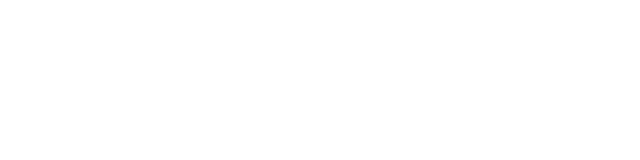
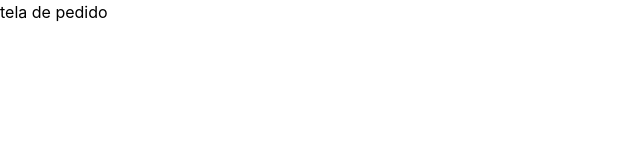
Before and after one commit to barbara-dsv/loja_marujinho_front, a React (Vite) app: page / in a window 1280 px wide. Shown: the top 160 px of the page, without its empty margins (0-640 px from the left). Built offline with nearby package versions, Linux system fonts and the light colour scheme.

Commit message:
:construction: feat: comecando tela de pedido

```diff
--- /dev/null
+++ b/src/pages/Pedido/index.tsx
@@ -0,0 +1,8 @@
+export const Pedido: React.FC = () => {
+
+    return (
+        <div >
+            <h1>tela de pedido</h1>
+        </div>
+    )
+}
--- a/src/routes.tsx
+++ b/src/routes.tsx
@@ -1,10 +1,12 @@
 import { createBrowserRouter, createRoutesFromElements, Route } from "react-router-dom";
+import { Pedido } from "./pages/Pedido";
 
 export const routes = createBrowserRouter(
     createRoutesFromElements(
         <Route>
             <Route
                 path="/"
+                element={<Pedido />}
             />
         </Route>
     )
```
